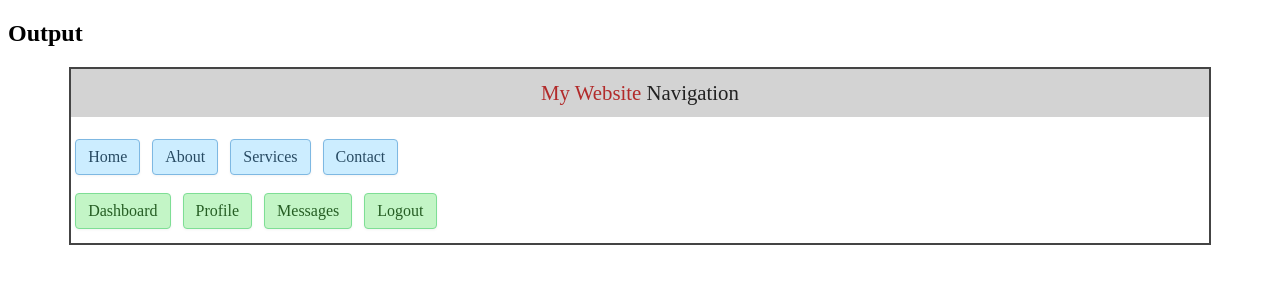
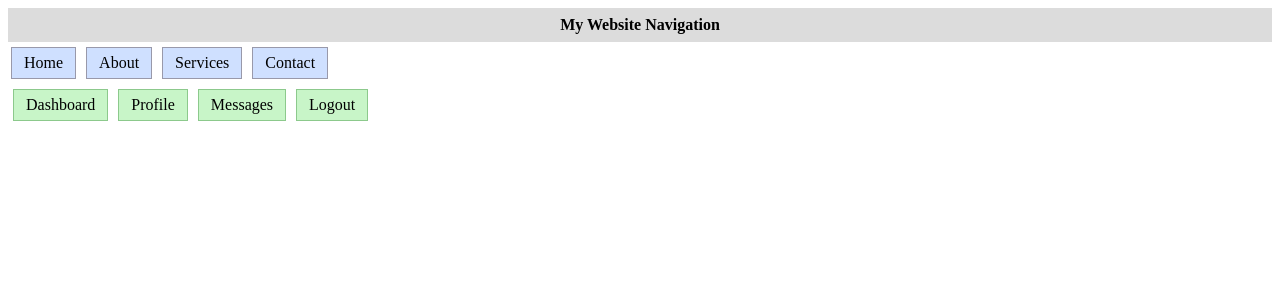
Before and after one commit to Affan21-malik/HTML-CSE21, a plain HTML site: page experiment7.html in a window 1280 px wide. Drawn offline with Linux system fonts and the light colour scheme.

Commit message:
experiment7

```diff
--- a/experiment7.html
+++ b/experiment7.html
@@ -1,81 +1,49 @@
 <!DOCTYPE html>
-<html lang="en">
+<html>
 <head>
-    <meta charset="UTF-8">
-    <title>Website Navigation</title>
-    <style>mmvbmgumsdf
-        body {
-            font-family: Georgia, serif;
-            margin: 20px;
-        }
-        .container {
-            border: 2px solid #444;
-            background: #fff;
-            width: 90%;
-            margin: auto;
-        }
+    <title>Navigation Menu</title>
+    <link rel="stylesheet" href="style.css">
+    <style>
         .header {
-            background: #d3d3d3;
-            padding: 12px 0;
-            text-align: center;
-            font-size: 1.3em;
-            color: #222;
-            margin-bottom: 18px;
-        }
-        .header span {
-            color: #b22a2a;
-        }
-        .nav-main, .nav-user {
-            margin-bottom: 10px;
-        }
-        .nav-main a, .nav-user a {
-            display: inline-block;
-            padding: 8px 12px;
-            margin: 4px;
-            text-decoration: none;
-            border-radius: 4px;
-            font-size: 1em;
-            box-shadow: 0 1px 3px rgba(0,0,0,0.05);
-            transition: background 0.2s;
-        }
-        .nav-main a {
-            background: #ccedff;
-            border: 1px solid #7eb8e2;
-            color: #284b63;
-        }
-        .nav-main a:hover {
-            background: #aed9fc;
-        }
-        .nav-user a {
-            background: #c3f5c6;
-            border: 1px solid #7ede95;
-            color: #255d23;
-        }
-        .nav-user a:hover {
-            background: #b7eab7;
-        }
+    display: block;
+    background: #dcdcdc;
+    padding: 8px;
+    text-align: center;
+    font-weight: bold;
+}
+.menu .item {
+    display: inline-block;
+    background: #cfe0ff;
+    padding: 6px 12px;
+    margin: 5px 3px;
+    border: 1px solid #99a;
+}
+.btn {
+float: left;
+background: #c8f5c8;
+padding: 6px 12px;
+margin: 5px;
+border: 1px solid #8cc98c;
+}
+.clear {
+clear: both;
+}
     </style>
 </head>
 <body>
-    <div>
-        <h2>Output</h2>
-        <div class="container">
-            <div class="header">
-                <span>My Website</span> Navigation
-            </div>
-            <div class="nav-main">
-                <a href="#">Home</a>
-                <a href="#">About</a>
-                <a href="#">Services</a>
-                <a href="#">Contact</a>
-            </div>
-            <div class="nav-user">
-                <a href="#">Dashboard</a>
-                <a href="#">Profile</a>
-                <a href="#">Messages</a>
-                <a href="#">Logout</a>
-            </div>
-        </div>
-    </div>
+<div class="header">My Website Navigation</div>
+<div class="menu">
+    <div class="item">Home</div>
+    <div class="item">About</div>
+    <div class="item">Services</div>
+    <div class="item">Contact</div>
+</div>
+<div class="float-box">
+    <div class="btn">Dashboard</div>
+    <div class="btn">Profile</div>
+    <div class="btn">Messages</div>
+    <div class="btn">Logout</div>
+    <div class="clear"></div>
+</div>
 </body>
 </html>
```
